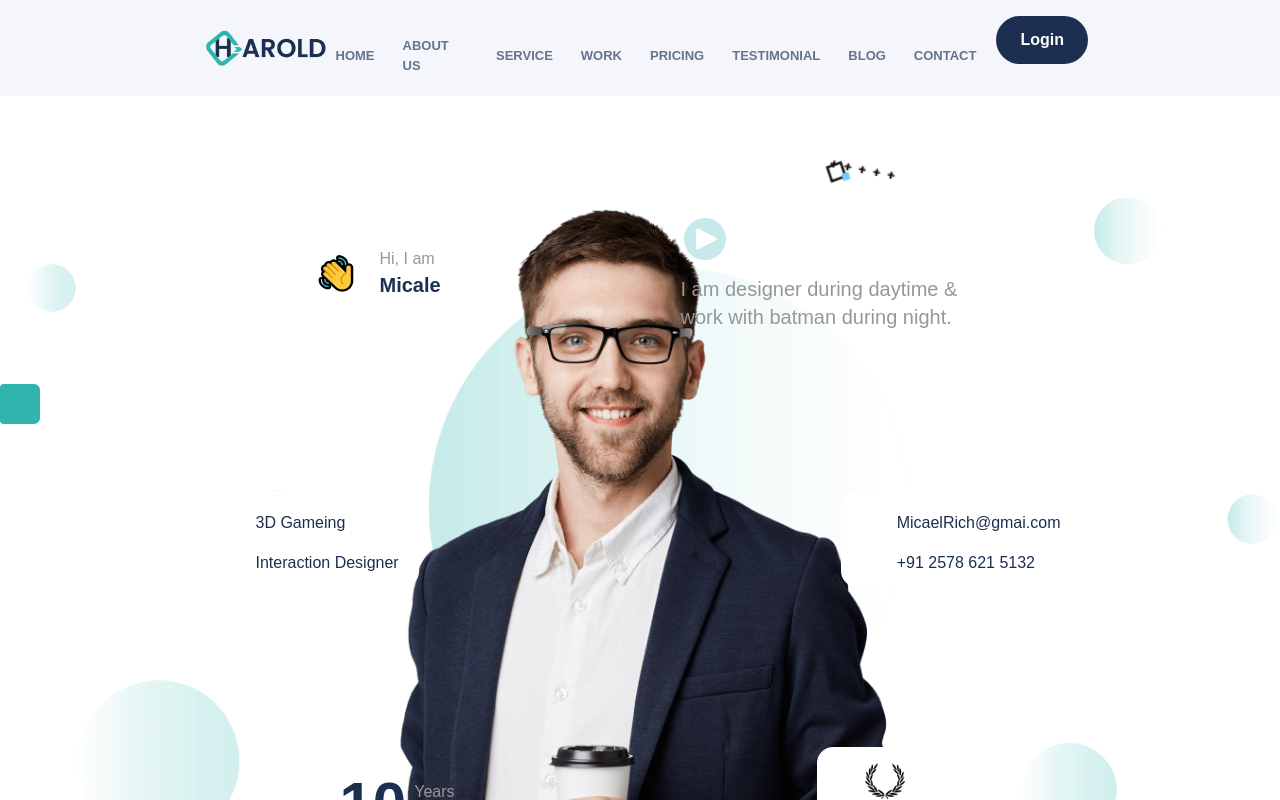
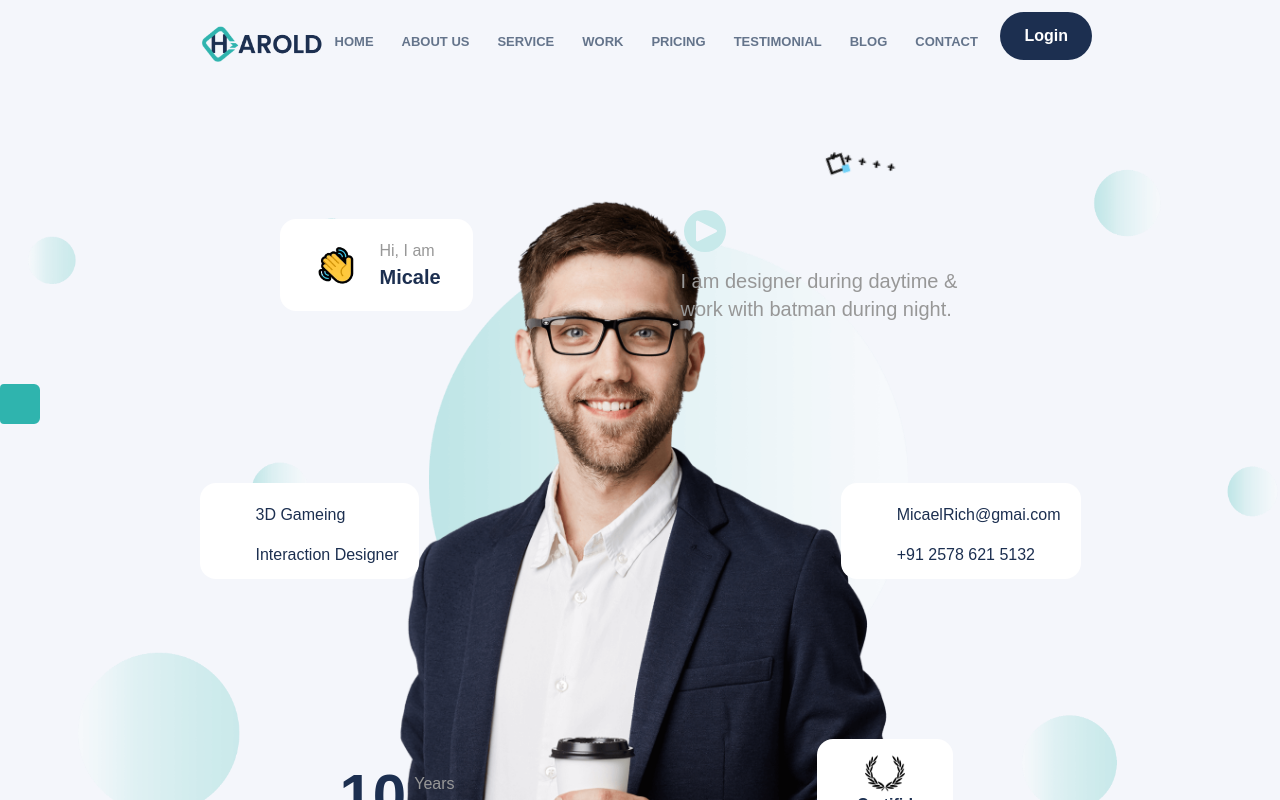
Before and after one commit to Labib44/Labib, a React (Vite) app: page / in a window 1280 px wide. Shown: the top 800 px of the page. Built offline with nearby package versions, Linux system fonts and the light colour scheme; some icons are missing.

Commit message:
update some code

```diff
--- a/src/component/Shared/Navbar/Navbar.jsx
+++ b/src/component/Shared/Navbar/Navbar.jsx
@@ -5,6 +5,17 @@ import { useState } from "react";
 
 const Navbar = () => {
     const [isMobileMenu, setIsMobileMenu] = useState(false);
+    const [fix, setFix]=useState(false);
+    console.log(fix);
+    function setFixed(){
+        if(window.scrollY>=1){
+            setFix(true)
+        }
+        else{
+            setFix(false)
+        }
+    }
+    window.addEventListener("scroll",setFixed)
     // console.log(isMobileMenu);
     const menuItem = <>
         <li className="flex"><Link className='flex items-center text-[13px] text-slate-500 font-semibold mr-5 hover:text-secondary duration-700 pt-5 lg:pt-0 md:mt-0' to='/'>HOME</Link></li>
@@ -18,7 +29,7 @@ const Navbar = () => {
     </>
     return (
         <div>
-            <header className="p-4 bg-[#F4F6FB]">
+            <header className={fix ? "p-3 bg-white fixed z-50 w-full duration-700" : "p-3 bg-[#F4F6FB] duration-700"}>
                 <div className=" flex justify-between h-16 mx-44 lg:mx-44 md:mx-0 sm:mx-0">
                     <a rel="noopener noreferrer" href="#" aria-label="Back to homepage" className="flex items-center p-2">
                         <img src={dark} alt="" className="w-32" />
--- a/src/pages/Home/Banner/Banner.css
+++ b/src/pages/Home/Banner/Banner.css
@@ -1,21 +1,16 @@
-.bg-hero-image{
+.hero-image{
     background-image: url('../../../assets/home/banner/bannerBg.png');
-    animation: 4s ease-in-out infinite;
+    animation: floatBackground 10s infinite linear;
 }
 
-@keyframes bg-hero-image  {
+@keyframes floatBackground {
     0% {
-        transform: translatey(0px) ;
-
+      background-position: 0% 0%;
     }
-
     50% {
-        transform: translatey(-50px) ;
-
+      background-position: 60% 60%;
     }
-
     100% {
-        transform: translatey(0px) ;
-
+      background-position: 0% 0%;
     }
-}
+  }
--- a/src/pages/Home/Banner/Banner.jsx
+++ b/src/pages/Home/Banner/Banner.jsx
@@ -10,7 +10,7 @@ import './Banner.css';
 
 const Banner = () => {
     return (
-        <div className={`bg-hero-image h-screen lg:h-screen md:h-auto sm:h-auto bg-cover bg-no-repeat`}>
+        <div className="hero-image bg-[#F4F6FB] h-screen lg:h-screen md:h-auto sm:h-auto bg-cover bg-no-repeat">
             <div className="container mx-auto">
             <div className="flex justify-end pr-44 lg:pr-44 md:pr-0 sm:pr-0">
                 <img src={shape3} alt="" className=' mr-44 lg:mr-44 md:mr-20 sm:mr-10 mt-24 animate-shape3' />
```
